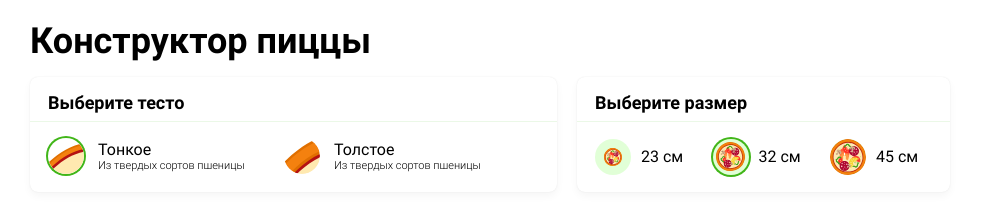
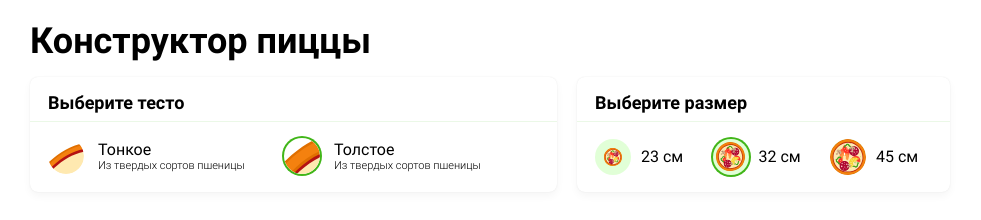
Before and after one commit to htmlacademy-vue/404659-pizza-1, a Vue app in the folder src/frontend/: page / in a window 1280 px wide. Shown: the top 220 px of the page, without its empty margins (150-1131 px from the left). Built offline with nearby package versions, Linux system fonts and the light colour scheme.

Commit message:
Добавлены константы для типа теста

```diff
--- a/src/frontend/src/common/constants.js
+++ b/src/frontend/src/common/constants.js
@@ -54,3 +54,12 @@ export const SAUCES = {
     name: "creamy",
   },
 };
+
+export const DOUGHS = {
+  Толстое: {
+    name: "large",
+  },
+  Тонкое: {
+    name: "light",
+  },
+};
--- a/src/frontend/src/views/Index.vue
+++ b/src/frontend/src/views/Index.vue
@@ -9,27 +9,24 @@
             <h2 class="title title--small sheet__title">Выберите тесто</h2>
 
             <div class="sheet__content dough">
-              <label class="dough__input dough__input--light">
+              <label
+                v-for="dough in doughs"
+                :key="dough.id"
+                :class="`dough__input dough__input--${DOUGHS[dough.name].name}`"
+              >
                 <input
                   type="radio"
                   name="dought"
-                  value="light"
+                  :value="DOUGHS[dough.name].name"
                   class="visually-hidden"
                   checked
                 />
-                <b>Тонкое</b>
-                <span>Из твердых сортов пшеницы</span>
-              </label>
-
-              <label class="dough__input dough__input--large">
-                <input
-                  type="radio"
-                  name="dought"
-                  value="large"
-                  class="visually-hidden"
-                />
-                <b>Толстое</b>
-                <span>Из твердых сортов пшеницы</span>
+                <b>
+                  {{ dough.name }}
+                </b>
+                <span>
+                  {{ dough.description }}
+                </span>
               </label>
             </div>
           </div>
@@ -175,17 +172,18 @@
 
 <script>
 import pizza from "@/static/pizza.json";
-import { INGREDIENTS, SAUCES } from "@/common/constants";
+import { INGREDIENTS, SAUCES, DOUGHS } from "@/common/constants";
 
 export default {
   data() {
     return {
-      dough: pizza.dough,
+      doughs: pizza.dough,
       ingredients: pizza.ingredients,
       sauces: pizza.sauces,
       sizes: pizza.sizes,
       INGREDIENTS,
       SAUCES,
+      DOUGHS,
     };
   },
 };
```
